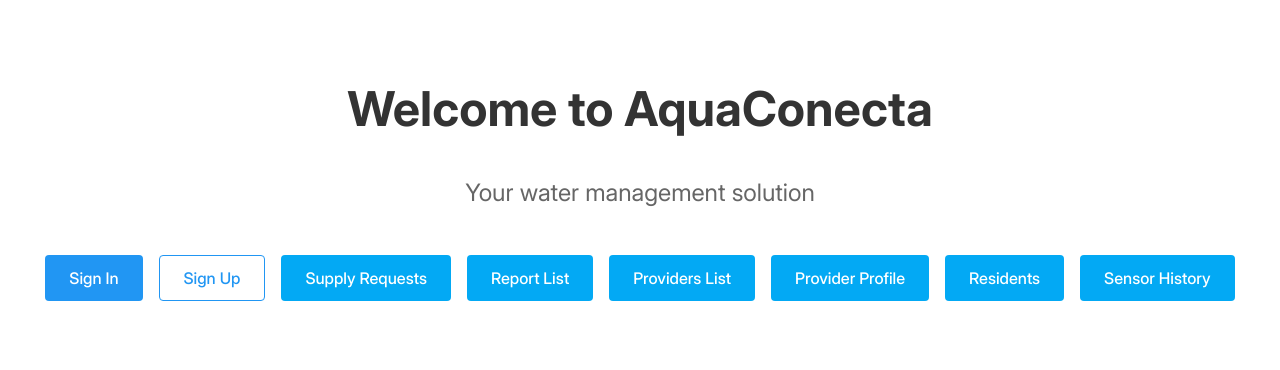
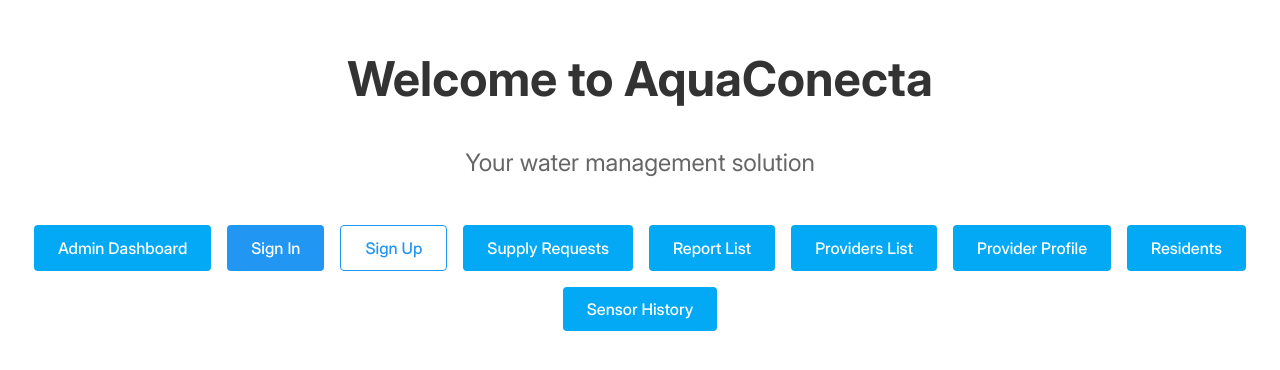
Before and after one commit to IronCoders-IOT/Frontend, an Angular app: page / in a window 1280 px wide. Shown: the part 258-628 px from the top of the page. Built offline with nearby package versions, Linux system fonts and the light colour scheme.

Commit message:
feat: add admin dashboard button to home page

```diff
--- a/src/app/public/pages/home/home.component.html
+++ b/src/app/public/pages/home/home.component.html
@@ -3,6 +3,7 @@
   <p>Your water management solution</p>
 
   <div class="buttons-container">
+    <button routerLink="/admin/dashboard" class="btn-info">Admin Dashboard</button>
     <button routerLink="/login" class="btn-primary">Sign In</button>
     <button routerLink="/signup" class="btn-secondary">Sign Up</button>
     <button routerLink="/requests" class="btn-info">Supply Requests</button>
@@ -11,5 +12,6 @@
     <button routerLink="/provider/1/profile" class="btn-info">Provider Profile</button>
     <button routerLink="/residents" class="btn-info">Residents</button>
     <button routerLink="/history" class="btn-info">Sensor History</button>
+
   </div>
 </div>
```
